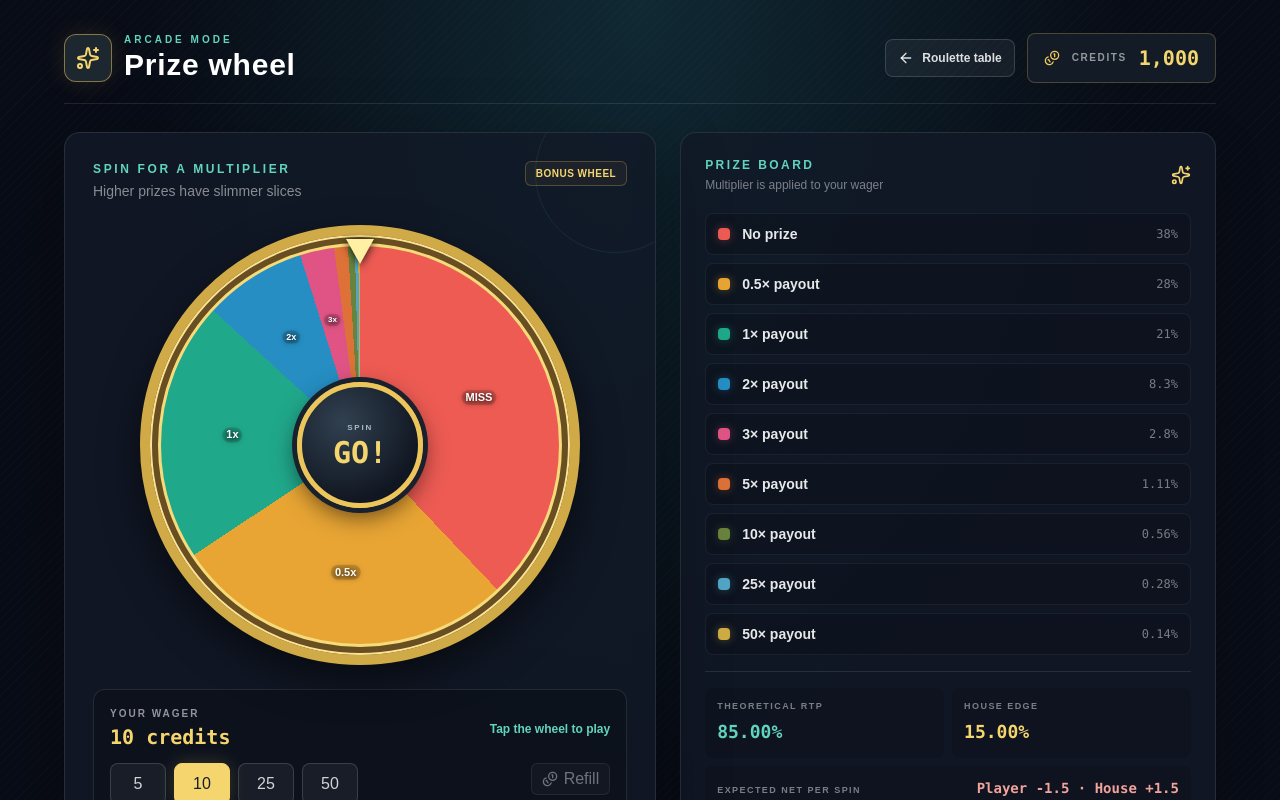
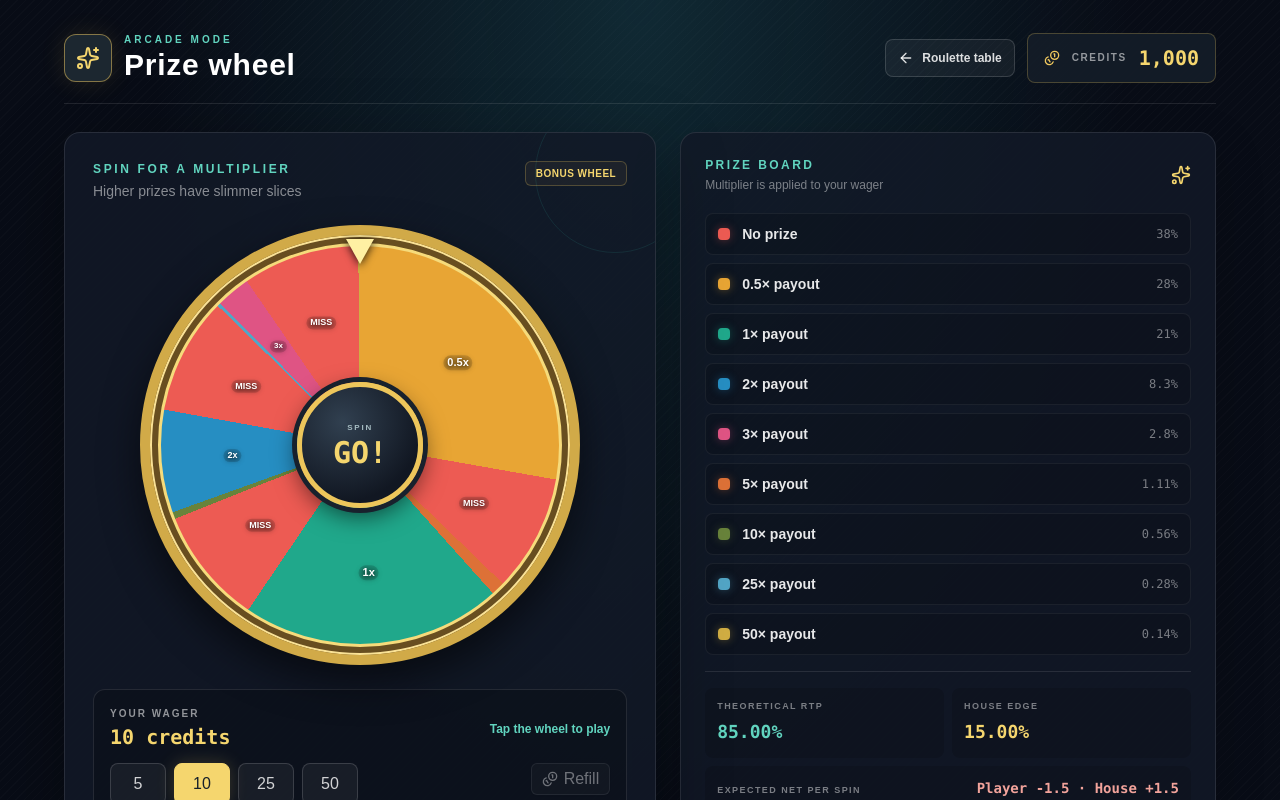
Before and after one commit to spade7107/spinner, a Next.js app in the folder lucky-spinner/: page /arcade in a window 1280 px wide. Shown: the top 800 px of the page. Built offline with nearby package versions, Linux system fonts and the light colour scheme.

Commit message:
scrambled and shuffled

```diff
--- a/lucky-spinner/src/app/arcade/page.tsx
+++ b/lucky-spinner/src/app/arcade/page.tsx
@@ -5,7 +5,14 @@ import Link from "next/link";
 import { ArrowLeft, Coins, Sparkles } from "lucide-react";
 import { Button } from "@/components/ui/button";
 
-const prizes = [
+type Prize = {
+  label: string;
+  multiplier: number;
+  angle: number;
+  color: string;
+};
+
+const prizes: Prize[] = [
   { label: "NO PRIZE", multiplier: 0, angle: 136.5, color: "#ed5b53" },
   { label: "0.5x", multiplier: 0.5, angle: 100, color: "#e8a534" },
   { label: "1x", multiplier: 1, angle: 76, color: "#20a88b" },
@@ -15,6 +22,22 @@ const prizes = [
   { label: "10x", multiplier: 10, angle: 2, color: "#68833b" },
   { label: "25x", multiplier: 25, angle: 1, color: "#52a5c5" },
   { label: "50x", multiplier: 50, angle: 0.5, color: "#d0ad43" },
+];
+
+const missSlice = { ...prizes[0], angle: prizes[0].angle / 4 };
+const wheelSlices = [
+  { ...prizes[1], id: "half" },
+  { ...missSlice, id: "miss-1" },
+  { ...prizes[5], id: "five" },
+  { ...prizes[2], id: "one" },
+  { ...missSlice, id: "miss-2" },
+  { ...prizes[6], id: "ten" },
+  { ...prizes[3], id: "two" },
+  { ...missSlice, id: "miss-3" },
+  { ...prizes[7], id: "twenty-five" },
+  { ...prizes[4], id: "three" },
+  { ...missSlice, id: "miss-4" },
+  { ...prizes[8], id: "fifty" },
 ] as const;
 
 const wagers = [5, 10, 25, 50];
@@ -26,14 +49,14 @@ const payoutWeightedAngle = prizes.reduce(
 );
 const theoreticalRtp = payoutWeightedAngle / totalWheelAngle;
 const houseEdge = 1 - theoreticalRtp;
-const prizeCenters = prizes.map((prize, index) =>
-  prizes.slice(0, index).reduce((angle, previousPrize) => angle + previousPrize.angle, 0) + prize.angle / 2
+const prizeCenters = wheelSlices.map((prize, index) =>
+  wheelSlices.slice(0, index).reduce((angle, previousPrize) => angle + previousPrize.angle, 0) + prize.angle / 2
 );
 const formatCredits = (amount: number) => amount.toLocaleString("en-US");
 
 const wheelGradient = (() => {
   let start = 0;
-  const stops = prizes.map((prize) => {
+  const stops = wheelSlices.map((prize) => {
     const end = start + prize.angle;
     const stop = `${prize.color} ${start}deg ${end}deg`;
     start = end;
@@ -46,12 +69,12 @@ function pickPrize() {
   const roll = Math.random() * 360;
   let end = 0;
 
-  for (const prize of prizes) {
+  for (const prize of wheelSlices) {
     end += prize.angle;
     if (roll < end) return { prize, center: end - prize.angle / 2 };
   }
 
-  const lastPrize = prizes[prizes.length - 1];
+  const lastPrize = wheelSlices[wheelSlices.length - 1];
   return { prize: lastPrize, center: 360 - lastPrize.angle / 2 };
 }
 
@@ -60,7 +83,7 @@ export default function ArcadePage() {
   const [wager, setWager] = useState(10);
   const [isSpinning, setIsSpinning] = useState(false);
   const [rotation, setRotation] = useState(0);
-  const [result, setResult] = useState<(typeof prizes)[number] | null>(null);
+  const [result, setResult] = useState<Prize | null>(null);
   const [returned, setReturned] = useState(0);
   const [isResultDialogOpen, setIsResultDialogOpen] = useState(false);
   const resultDialogRef = useRef<HTMLDialogElement>(null);
@@ -164,12 +187,12 @@ export default function ArcadePage() {
                 className={`absolute inset-2 rounded-full border-[3px] border-[#f6db7b] transition-transform duration-[5200ms] ease-[cubic-bezier(0.12,0.83,0.2,1)] focus-visible:outline-none focus-visible:ring-4 focus-visible:ring-[#61d4bf] focus-visible:ring-offset-4 focus-visible:ring-offset-[#121927] ${isSpinning || balance < wager ? "cursor-not-allowed" : "cursor-pointer"}`}
                 style={{ background: wheelGradient, transform: `rotate(${rotation}deg)` }}
               >
-                {prizes.map((prize, index) => {
+                {wheelSlices.map((prize, index) => {
                   if (prize.angle < 10) return null;
                     const center = prizeCenters[index];
                     return (
                       <span
-                        key={prize.label}
+                        key={prize.id}
                         className="pointer-events-none absolute left-1/2 top-1/2 grid place-items-center rounded-full bg-black/15 px-1 py-0.5 font-black leading-none text-white drop-shadow-[0_1px_2px_rgba(0,0,0,0.8)]"
                         style={{
                           fontSize: prize.angle < 22 ? "8px" : prize.angle < 35 ? "9px" : "11px",
@@ -266,6 +289,9 @@ export default function ArcadePage() {
                   <p className="mt-1 text-[10px] text-white/35">{payoutWeightedAngle}° weighted return ÷ {totalWheelAngle}° total = {(theoreticalRtp * 100).toFixed(2)}% RTP</p>
                 </div>
               </div>
+              <p className="mt-3 text-[10px] leading-relaxed text-white/40">
+                The miss chance is split across four wedges; the board shows their combined probability.
+              </p>
             </section>
 
             <section className="rounded-2xl border border-white/10 bg-[#121927]/85 p-5 sm:p-6">
```
